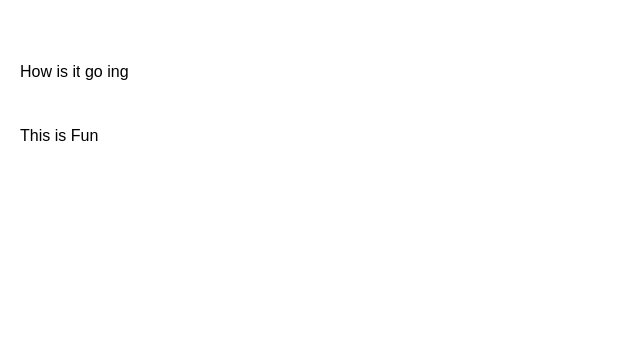
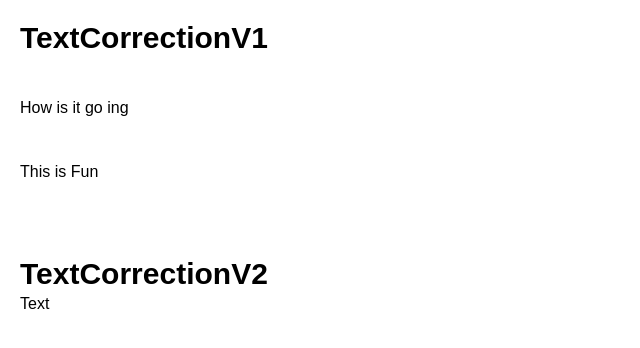
Before and after one commit to drexxdk/text-correction, a Next.js app: page / in a window 1280 px wide. Shown: the top 348 px of the page, without its empty margins (0-640 px from the left). Built offline with nearby package versions, Linux system fonts and the light colour scheme.

Commit message:
prepare for v2

```diff
--- /dev/null
+++ b/app/TextCorrectionV1/TextCorrectionV1.tsx
@@ -0,0 +1,25 @@
+import TextCorrectionV1Words from "./components/TextCorrectionV1Words";
+
+const TextCorrectionV1 = () => {
+  return (
+    <div className="p-5 bg-white text-black">
+      <h2 className="text-3xl font-bold">TextCorrectionV1</h2>
+      <p>
+        <TextCorrectionV1Words word="How" id="1" />
+        <TextCorrectionV1Words word=" " id="2" />
+        <TextCorrectionV1Words word="is" id="3" />
+        <TextCorrectionV1Words word=" " id="4" />
+        <TextCorrectionV1Words word="it" id="5" />
+        <TextCorrectionV1Words word=" " id="6" />
+        <TextCorrectionV1Words word="go ing" id="7" />
+        <br />
+        <TextCorrectionV1Words word="This" id="8" />
+        <TextCorrectionV1Words word=" " id="9" />
+        <TextCorrectionV1Words word="is" id="10" />
+        <TextCorrectionV1Words word=" " id="11" />
+        <TextCorrectionV1Words word="Fun" id="12" />
+      </p>
+    </div>
+  );
+};
+export default TextCorrectionV1;
--- /dev/null
+++ b/app/TextCorrectionV1/components/TextCorrectionV1Word.tsx
@@ -0,0 +1,82 @@
+import classNames from "classnames";
+import { useRef, useState, useEffect } from "react";
+import { getNextSibling } from "../utils/getNextSibling";
+import { getPreviousSibling } from "../utils/getPreviousSibling";
+import { onKeyDown } from "../utils/onKeyDown";
+
+const TextCorrectionV1Word = ({ word, id }: { word: string; id: string }) => {
+  const ref = useRef<HTMLSpanElement>(null);
+  const [value, setValue] = useState<string>(word);
+
+  useEffect(() => {
+    if (word === " ") {
+      const prevWord = getPreviousSibling({
+        element: ref.current,
+        selector: ".word",
+        includeEmpty: false,
+      })?.querySelector(".original");
+      const nextWord = getNextSibling({
+        element: ref.current,
+        selector: ".word",
+        includeEmpty: false,
+      })?.querySelector(".original");
+      const input = ref.current?.querySelector("input");
+      if (value === "") {
+        if (input) {
+          input.classList.add("bg-red-300");
+        }
+        if (prevWord) {
+          (prevWord as HTMLElement).style.visibility = "visible";
+        }
+        if (nextWord) {
+          (nextWord as HTMLElement).style.visibility = "visible";
+        }
+      } else {
+        if (input) {
+          input.style.backgroundColor = "";
+        }
+        if (prevWord) {
+          (prevWord as HTMLElement).style.visibility = "";
+        }
+        if (nextWord) {
+          (nextWord as HTMLElement).style.visibility = "";
+        }
+      }
+    }
+  }, [value, word]);
+
+  return (
+    <span
+      className="word relative inline-flex items-end flex-col h-16"
+      data-id={id}
+      ref={ref}
+    >
+      <span
+        className={classNames(
+          "left-0 right-0 original pointer-events-none absolute bottom-6 bg-orange-300 h-6 whitespace-pre select-none",
+          { invisible: value === word }
+        )}
+      >
+        <span>{word}</span>
+      </span>
+      <span className="invisible pointer-events-none whitespace-pre h-0">
+        {word}
+      </span>
+      <span className="invisible pointer-events-none whitespace-pre h-0">
+        {value}
+      </span>
+      <input
+        type="text"
+        className={classNames(
+          "absolute bottom-0 left-0 right-0 border-none focus:outline-none text-inherit h-6",
+          { "focus:bg-gray-200": value.length }
+        )}
+        onChange={(e) => setValue(e.target.value)}
+        onKeyDown={onKeyDown}
+        value={value}
+        spellCheck={false}
+      />
+    </span>
+  );
+};
+export default TextCorrectionV1Word;
--- /dev/null
+++ b/app/TextCorrectionV1/components/TextCorrectionV1Words.tsx
@@ -0,0 +1,9 @@
+import TextCorrectionV1Word from "./TextCorrectionV1Word";
+
+const TextCorrectionV1Words = ({ word, id }: { word: string; id: string }) => {
+  const split = word.split(/(\s)/g).filter((item) => item.length);
+  return split.map((elem, i) => {
+    return <TextCorrectionV1Word key={i} word={elem} id={id} />;
+  });
+};
+export default TextCorrectionV1Words;
--- /dev/null
+++ b/app/TextCorrectionV2/TextCorrectionV2.tsx
@@ -0,0 +1,9 @@
+const TextCorrectionV2 = () => {
+  return (
+    <div className="p-5 bg-white text-black">
+      <h2 className="text-3xl font-bold">TextCorrectionV2</h2>
+      <p>Text</p>
+    </div>
+  );
+};
+export default TextCorrectionV2;
--- a/app/page.tsx
+++ b/app/page.tsx
@@ -1,110 +1,12 @@
 "use client";
-
-import { useEffect, useRef, useState } from "react";
-import classNames from "classnames";
-import { onKeyDown } from "./utils/onKeyDown";
-import { getNextSibling } from "./utils/getNextSibling";
-import { getPreviousSibling } from "./utils/getPreviousSibling";
+import TextCorrectionV1 from "./TextCorrectionV1/TextCorrectionV1";
+import TextCorrectionV2 from "./TextCorrectionV2/TextCorrectionV2";
 
 export default function Home() {
   return (
-    <p className="p-5 bg-white text-black">
-      <Words word="How" id="1" />
-      <Words word=" " id="2" />
-      <Words word="is" id="3" />
-      <Words word=" " id="4" />
-      <Words word="it" id="5" />
-      <Words word=" " id="6" />
-      <Words word="go ing" id="7" />
-      <br />
-      <Words word="This" id="8" />
-      <Words word=" " id="9" />
-      <Words word="is" id="10" />
-      <Words word=" " id="11" />
-      <Words word="Fun" id="12" />
-    </p>
+    <div className="grid gap-8">
+      <TextCorrectionV1 />
+      <TextCorrectionV2 />
+    </div>
   );
 }
-
-const Words = ({ word, id }: { word: string; id: string }) => {
-  const split = word.split(/(\s)/g).filter((item) => item.length);
-  return split.map((elem, i) => {
-    return <Word key={i} word={elem} id={id} />;
-  });
-};
-
-const Word = ({ word, id }: { word: string; id: string }) => {
-  const ref = useRef<HTMLSpanElement>(null);
-  const [value, setValue] = useState<string>(word);
-
-  useEffect(() => {
-    if (word === " ") {
-      const prevWord = getPreviousSibling({
-        element: ref.current,
-        selector: ".word",
-        includeEmpty: false,
-      })?.querySelector(".original");
-      const nextWord = getNextSibling({
-        element: ref.current,
-        selector: ".word",
-        includeEmpty: false,
-      })?.querySelector(".original");
-      const input = ref.current?.querySelector("input");
-      if (value === "") {
-        if (input) {
-          input.classList.add("bg-red-300");
-        }
-        if (prevWord) {
-          (prevWord as HTMLElement).style.visibility = "visible";
-        }
-        if (nextWord) {
-          (nextWord as HTMLElement).style.visibility = "visible";
-        }
-      } else {
-        if (input) {
-          input.style.backgroundColor = "";
-        }
-        if (prevWord) {
-          (prevWord as HTMLElement).style.visibility = "";
-        }
-        if (nextWord) {
-          (nextWord as HTMLElement).style.visibility = "";
-        }
-      }
-    }
-  }, [value, word]);
-
-  return (
-    <span
-      className="word relative inline-flex items-end flex-col h-16"
-      data-id={id}
-      ref={ref}
-    >
-      <span
-        className={classNames(
-          "left-0 right-0 original pointer-events-none absolute bottom-6 bg-orange-300 h-6 whitespace-pre",
-          { invisible: value === word }
-        )}
-      >
-        <span>{word}</span>
-      </span>
-      <span className="invisible pointer-events-none whitespace-pre h-0">
-        {word}
-      </span>
-      <span className="invisible pointer-events-none whitespace-pre h-0">
-        {value}
-      </span>
-      <input
-        type="text"
-        className={classNames(
-          "absolute bottom-0 left-0 right-0 border-none focus:outline-none text-inherit h-6",
-          { "focus:bg-gray-200": value.length }
-        )}
-        onChange={(e) => setValue(e.target.value)}
-        onKeyDown={onKeyDown}
-        value={value}
-        spellCheck={false}
-      />
-    </span>
-  );
-};
```
Also changed, not shown: app/TextCorrectionV1/utils/getNextSibling.ts (renamed from app/utils/getNextSibling.ts), app/TextCorrectionV1/utils/getPreviousSibling.ts (renamed from app/utils/getPreviousSibling.ts), app/TextCorrectionV1/utils/onKeyDown.tsx (renamed from app/utils/onKeyDown.tsx).
